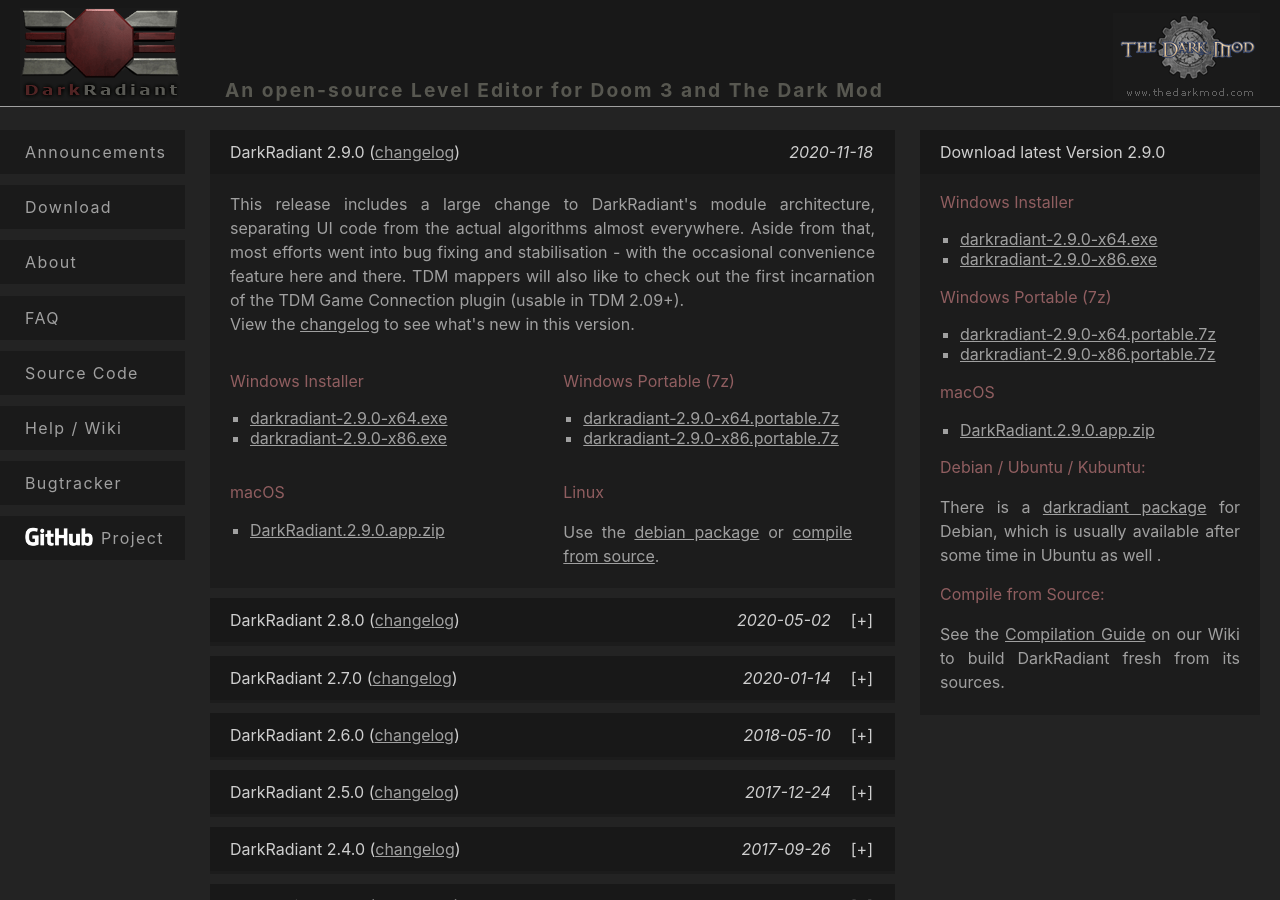
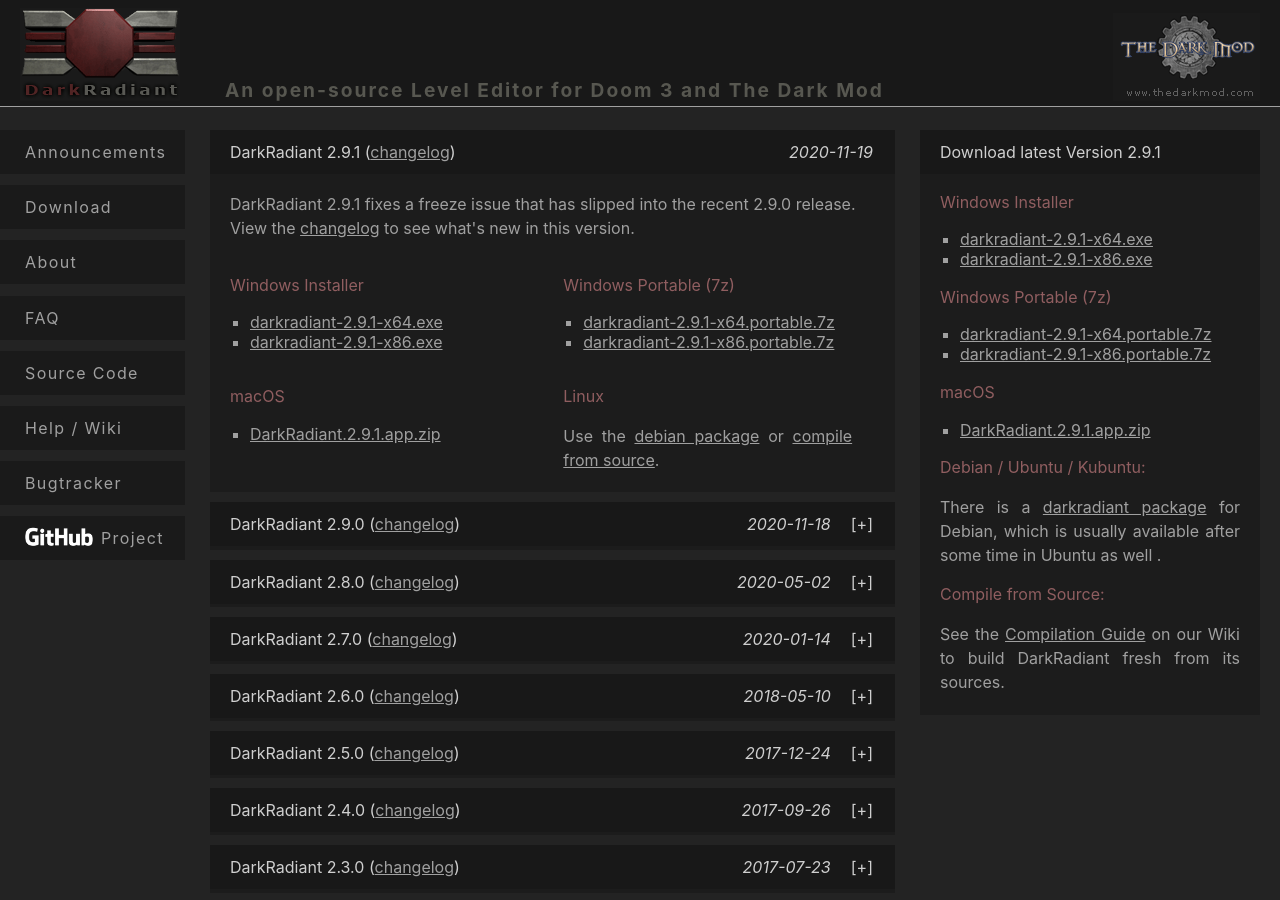
Before and after one commit to codereader/codereader.github.io, a Jekyll site: the page built from download.md, in a window 1280 px wide and 900 px high. Built offline with Jekyll 4.4.1, drawn with Linux system fonts in a browser that asks for light colours.

```diff
--- a/_config.yml
+++ b/_config.yml
@@ -20,7 +20,7 @@ description: > # this means to ignore newlines until "baseurl:"
 baseurl: "" # the subpath of your site, e.g. /blog
 url: "" # the base hostname & protocol for your site, e.g. http://example.com
 github_username:  codereader
-dr_latest_ver: 2.9.0
+dr_latest_ver: 2.9.1
 
 # Build settings
 markdown: kramdown
--- a/download.md
+++ b/download.md
@@ -44,6 +44,30 @@ title: DarkRadiant Downloads
 </script>
 
 <div class="section download latest">
+  <h2>
+    <span class="">DarkRadiant 2.9.1</span>
+    <span class="date">2020-11-19</span>
+    <span class="changelog">({% include bugtracker_changelog_link.md version=92 %})</span>
+  </h2>
+  <p>DarkRadiant 2.9.1 fixes a freeze issue that has slipped into the recent 2.9.0 release.<br />
+  View the {% include bugtracker_changelog_link.md version=92 %} to see what's new in this version.</p>
+  <div class="col1">
+    {% include download-github-win.md ver='2.9.1' %}
+  </div>
+  <div class="col2">
+    {% include download-github-win-portable.md ver='2.9.1' %}
+  </div>
+  <div class="col1">
+    <h3>macOS</h3>
+    <p><ul><li><a href="https://github.com/codereader/DarkRadiant/releases/download/2.9.1/DarkRadiant.2.9.1.app.zip">DarkRadiant.2.9.1.app.zip</a></li></ul></p>
+  </div>
+  <div class="col2">
+    <h3>Linux</h3>
+    <p>Use the <a href="https://packages.debian.org/sid/darkradiant">debian package</a> or <a href="source.html">compile from source</a>.</p>
+  </div>
+</div>
+
+<div class="section download">
   <h2>
     <span class="">DarkRadiant 2.9.0</span>
     <span class="date">2020-11-18</span>
```
Also changed, not shown: index.md (+10 -0 lines).
